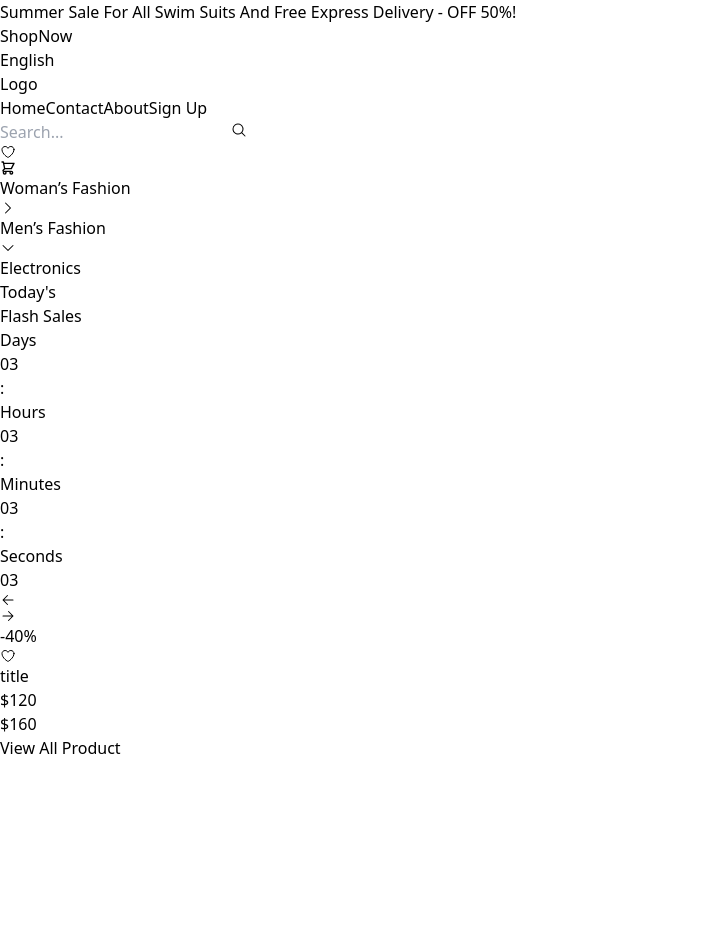
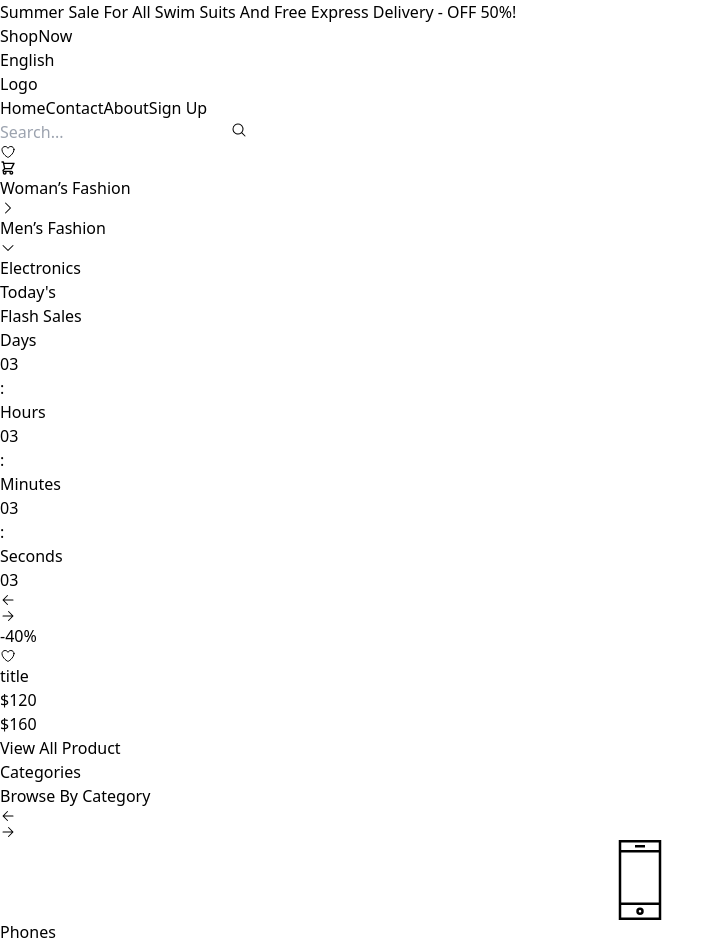
Before and after one commit to anri24/tech-ecom, a React (Vite) app: page / in a window 1280 px wide. Shown: the whole page, without its empty margins (0-725 px from the left). Before the commit the page ends 800 px from the top, so only its background shows below. Built offline with nearby package versions, Linux system fonts and the light colour scheme.

Commit message:
add categories carousel

```diff
--- /dev/null
+++ b/src/users/components/CategoriesCarousel.jsx
@@ -0,0 +1,26 @@
+import SectionSmallTitle from "./SectionSmallTitle"
+import SectionTitle from "./SectionTitle"
+
+function CategoriesCarousel() {
+    return (
+        <div className="mt-20 border-b-2 border-stone-200">
+        <SectionSmallTitle>Categories</SectionSmallTitle>
+        <SectionTitle carusel={true}>Browse By Category</SectionTitle>
+        <div className="p-5 flex gap-5">
+            <div className="w-40 h-40 border-2 border-stone-300 flex flex-col justify-center text-center gap-2 p-2">
+                <div>
+                    <svg viewBox="0 0 64 64" fill="currentColor" height="5em" width="auto">
+                        <g fill="none" stroke="currentColor" strokeMiterlimit={10} strokeWidth={2}>
+                            <path d="M16 1h32v62H16zM28 5h8M16 51h32M16 9h32" />
+                            <path strokeLinejoin="bevel" d="M34 57 A2 2 0 0 1 32 59 A2 2 0 0 1 30 57 A2 2 0 0 1 34 57 z"/>
+                        </g>
+                    </svg>
+                </div>
+                <div>Phones</div>
+            </div>
+        </div>
+    </div>
+    )
+}
+
+export default CategoriesCarousel
--- a/src/users/views/Dashboard.jsx
+++ b/src/users/views/Dashboard.jsx
@@ -2,6 +2,8 @@ import CategoryList from "../components/CategoryList"
 import SectionSmallTitle from "../components/SectionSmallTitle";
 import SectionTitle from "../components/SectionTitle";
 import ProductItem from "../components/ProductItem";
+import { Link } from "react-router-dom";
+import CategoriesCarousel from "../components/CategoriesCarousel";
 
 function Dashboard() {
     return (
@@ -16,16 +18,17 @@ function Dashboard() {
             <div className="mt-20 p-10 border-b-2 border-stone-200">
                 <SectionSmallTitle>Today's</SectionSmallTitle>
                 <SectionTitle timer={1} carusel={true}>Flash Sales</SectionTitle>
-
                 <div className="p-5 flex gap-5">
                     <ProductItem />
                 </div>
-
-                <div className="mt-5 flex justify-center p-10">
-                    <div className="bg-red-500 px-10 py-3 text-white rounded">View All Product</div>
-                </div>
+                <Link className="mt-5 flex justify-center p-10">
+                    <div className="bg-red-500 px-10 py-3 text-white rounded capitalize">View All Product</div>
+                </Link>
             </div>
 
+            <CategoriesCarousel />
+
+            {/* <Products smallTitle="Today's" title='Flash Sales' allBtn={true} datas={[{}]} timer={1} carusel={true} />             */}
         </div>
     )
 }
```
Also changed, not shown: src/board-data.js (deleted), src/datas.js (added).
